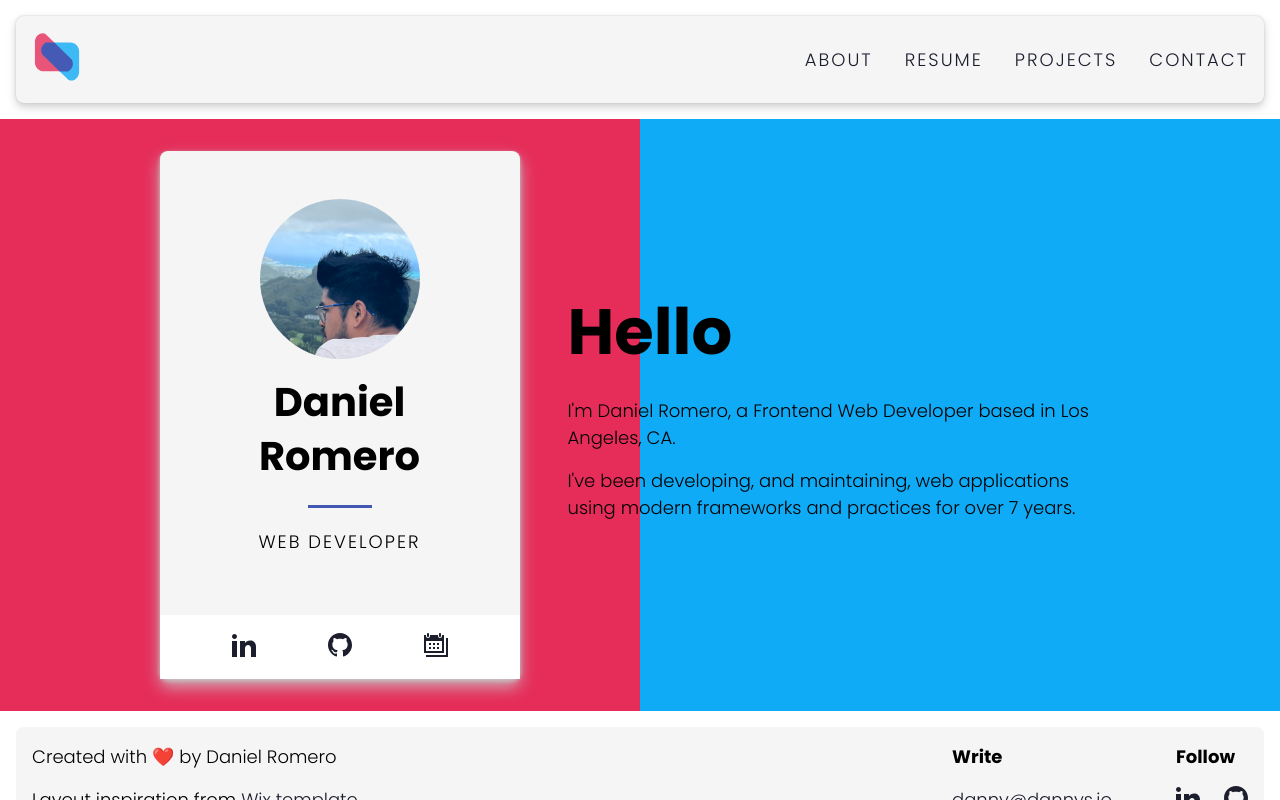
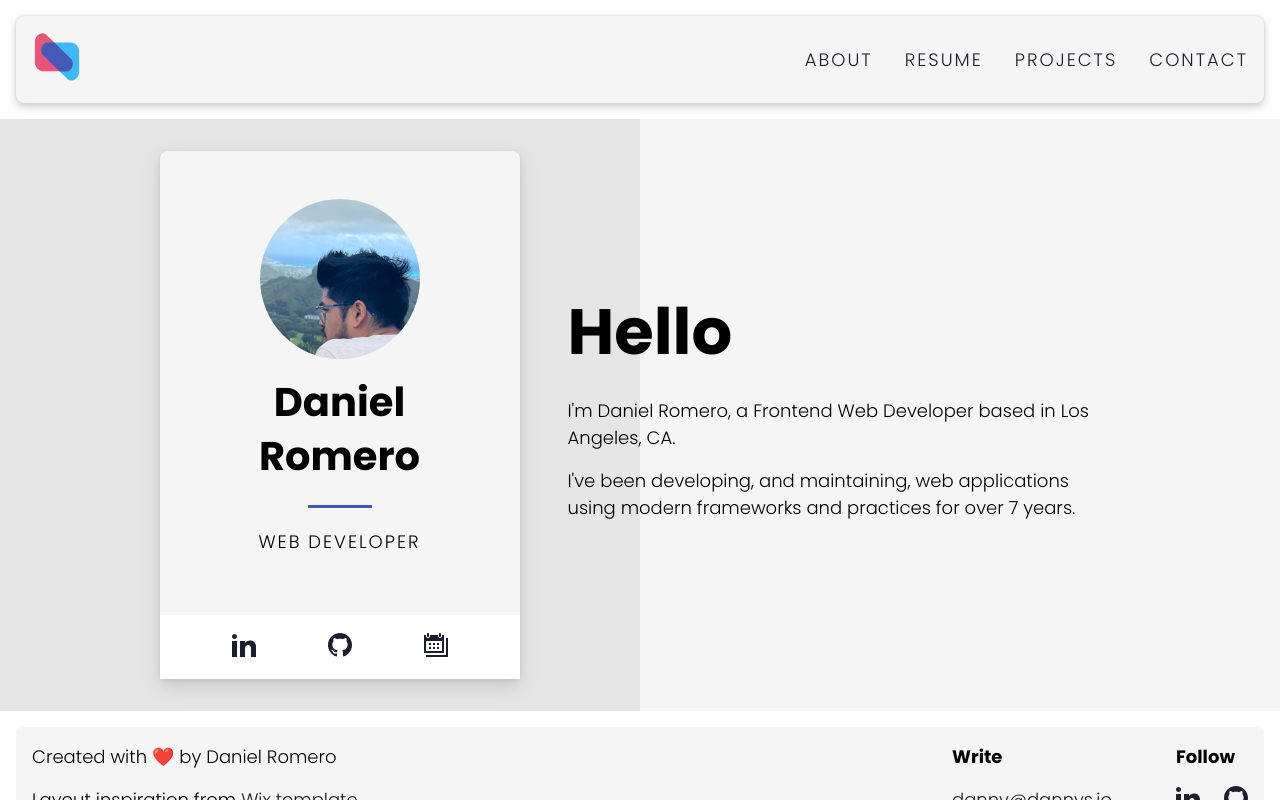
Before and after one commit to dannyk08/portfolio, a Next.js app: page / in a window 1280 px wide. Built offline with nearby package versions, Linux system fonts and the light colour scheme.

Commit message:
Overall:   * Extended Base button component     to behave as a url   * Layout component now uses subtle background colors   * Fixed navbar navigation persistance issue   * Set Url components as Buttons to match designs

```diff
--- a/components/Navbar.tsx
+++ b/components/Navbar.tsx
@@ -2,19 +2,27 @@ import Image from 'next/image';
 import Link from 'next/link';
 import BaseElevation from './elevations/Base';
 import Menu from './icons/Menu';
-import { useState } from 'react';
+import { useEffect, useState } from 'react';
 import windowSize from 'effects/windowSize';
 import SubNavList from './SubNavbar';
 import Modal from './Modal';
+import { useRouter } from 'next/router';
 import styles from './Navbar.module.scss'
 
 export default function Navbar() {
   const [menuActive, setMenuActive] = useState(false)
+  const router = useRouter()
   const size = windowSize()
 
   const handleMenuClick = () => {
     setMenuActive(!menuActive)
   }
+
+  useEffect(() => {
+    if (menuActive) {
+      setMenuActive(!menuActive)
+    }
+  }, [router.asPath])
 
   return <BaseElevation elevation={3}>
     <nav>
--- a/components/SubNavbar.tsx
+++ b/components/SubNavbar.tsx
@@ -8,7 +8,7 @@ export default function SubNavList(props: Props) {
     <ul className={styles.subNavList}>
       <li>
         <Cap>
-          <Link href='/about'>About</Link>
+          <Link href='/'>About</Link>
         </Cap>
       </li>
       <li>
--- a/components/buttons/Base.tsx
+++ b/components/buttons/Base.tsx
@@ -1,10 +1,27 @@
+import Link from 'next/link';
 import { Props } from 'next/script';
 import styles from './Base.module.scss'
 
-export default function BaseButton(props: Props) {
-  const { children, className, ...rest } = props
+const Button = ({ children, ...rest }: Props) => <button {...rest}>{children}</button>
+const Url = ({ children, ...rest }: Props) => <Link {...rest}>{children}</Link>
 
-  return <button {...rest} className={[styles.button, className].join(' ')} >
+const buttonType = new Map([
+  ['button', Button],
+  ['link', Url]
+])
+
+type BaseButtonProps = Props & {
+  type: 'button' | 'link'
+}
+
+export default function BaseButton(props: BaseButtonProps) {
+  const { children, className, type = 'button', ...rest } = props
+
+  const Component = buttonType.get(type)
+
+  if (!Component) return null
+
+  return <Component {...rest} className={[styles.button, className].join(' ')} >
     {children}
-  </button>
+  </Component>
 }
--- a/components/logistic/Layout.module.scss
+++ b/components/logistic/Layout.module.scss
@@ -6,17 +6,17 @@
   width: 100%;
   flex-direction: column;
   background: linear-gradient(to bottom,
-      var(--primary-color) 0%,
-      var(--primary-color) 50%,
-      var(--secondary-color) 50%,
-      var(--secondary-color) 100%);
+      var(--background-hex-dark) 0%,
+      var(--background-hex-dark) 50%,
+      var(--background-hex) 50%,
+      var(--background-hex) 100%);
 
   @media (min-width: $mobile-breakpoint-px) {
     height: 100%;
     background: linear-gradient(to right,
-        var(--primary-color) 0%,
-        var(--primary-color) 50%,
-        var(--secondary-color) 50%,
-        var(--secondary-color) 100%)
+        var(--background-hex-dark) 0%,
+        var(--background-hex-dark) 50%,
+        var(--background-hex) 50%,
+        var(--background-hex) 100%)
   }
 }
--- a/src/pages/index.tsx
+++ b/src/pages/index.tsx
@@ -16,11 +16,11 @@ import styles from './index.module.scss'
 import BaseElevation from 'components/elevations/Base'
 
 const CTA = () => <Container className={styles.thumbnailCta}>
-  <Primary>
+  <Primary type='link' href="/resume">
     <Cap>RESUME</Cap>
   </Primary>
 
-  <Secondary>
+  <Secondary type='link' href="/projects">
     <Cap>PROJECTS</Cap>
   </Secondary>
 </Container>
--- a/src/pages/resume.module.scss
+++ b/src/pages/resume.module.scss
@@ -16,11 +16,13 @@
   display: flex;
   justify-content: space-between;
   align-items: center;
+  margin-bottom: 1rem;
 }
 
 .resumeEmbed {
   width: 100%;
   height: 30rem;
+  border-style: revert;
 
   @media (min-width: $mobile-breakpoint-px) {
     height: 60rem;
```
Also changed, not shown: src/pages/resume.tsx (+4 -4 lines).
